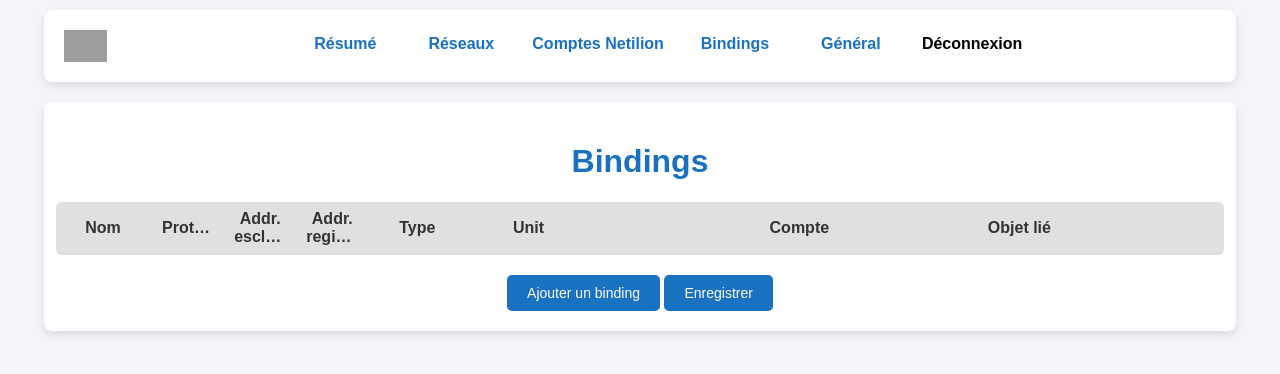
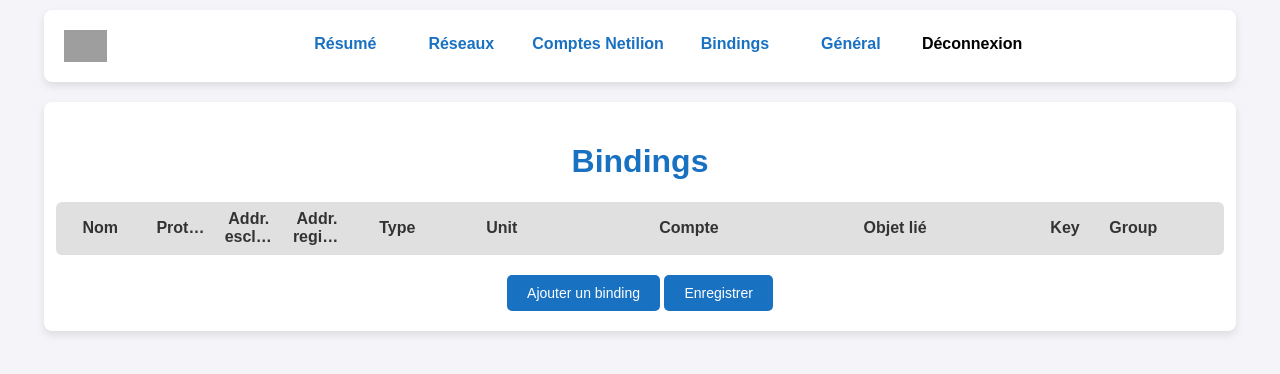
Before and after one commit to Minos2020/Passerelle-Netilion, a Flask app: template serverweb/templates/bindings.html in a window 1280 px wide. Shown: the top 374 px of the page. Run offline with Flask 3, Linux system fonts and the light colour scheme; the template is opened without the code that fills it, so the values that code supplies are empty; parts of the project's set-up code (start-up, migrations or seed data) failed here and were passed over; grey boxes are pictures that could not be loaded.

Commit message:
Ajout des notions de keys et de groups Ajouts des attributs dans la classe bindings, ajout des options dans l'interface graphique avec recherche parmi les options déjà existantes.

```diff
--- a/serverweb/templates/bindings.html
+++ b/serverweb/templates/bindings.html
@@ -9,7 +9,7 @@
 	.table { width: 100%; margin-top: 20px; }
 	.table-header, .table-row {
 		display: grid;
-		grid-template-columns: 1.5fr 1fr 1fr 1fr 1.5fr 2fr 0.8fr 1fr 2.5fr 4fr 0.8fr 0.8fr;
+		grid-template-columns: 1.5fr 1fr 1fr 1fr 1.5fr 2fr 0.8fr 2.5fr 4fr 0.8fr 1fr 1fr 0.8fr;
 		align-items: center;
 		justify-content: space-between;
 		gap: 20px;
@@ -18,6 +18,7 @@
 		width: 100%;
 		overflow: hidden;
 	}
+
 	.table-header { background: #e0e0e0; border-radius: 6px; }
 
 	.table-header > div {
@@ -86,8 +87,10 @@
       flex-direction: column;
       /* grid-gap: 5px; */
       /* width: min-content; */
-      max-width: 100%;
-	  max-height: 100%;
+      max-width: 90%;
+	  min-width: 90%;
+	  max-height: 90%;
+	  min-height: 90%;
       background: #fff;
       padding: 5px;
       border-radius: 6px;
@@ -96,7 +99,7 @@
   	}
 
 	.asset-tag-header {
-		background: #cae5fd;
+		background: #daeaf8;
 		text-align: center;
 		justify-content: center;
 		font-weight: bold;
@@ -133,6 +136,7 @@
 			try {
 				let response = await fetch("/api/get_units"); // Mets le bon chemin ici
 				units = await response.json();
+				console.log(units)
 				unitsLoaded = true; // Marque comme chargé
 				console.log("Units loaded:", units.length); // Debug
 			} catch (error) {
@@ -180,6 +184,13 @@
 						unitDisplay = `${found.name} (${found.symbol})`;
 					}
 				}
+
+				let groupOptions = netilionAccount?.assets?.find(asset => asset.id === binding.netilion_binding_id)?.value_groups ?? [];
+
+				let keyOptions = netilionAccount?.assets?.find(asset => asset.id === binding.netilion_binding_id)?.value_keys ?? [];
+
+
+
 				let bindingObject = bindableOptions.find(obj => obj.id === binding.netilion_binding_id);
 				let bindingLabel = "";
 
@@ -218,9 +229,6 @@
 						<button id="test-btn-${index}" title="Envoyer une requête modbus" class="btn btn-test" style="margin-top: 0px;" onclick="testBinding(${index})">Test</button>
 					</div>
 					<div>
-						<div id="test-result-${index}"></div>
-					</div>
-					<div>
 						<select onchange="updateBinding(${index}, 'netilion_account_id', this.value, true)">
 							${accounts.map(acc => `<option value="${acc.account_id}" ${acc.account_id === binding.netilion_account_id ? "selected" : ""}>${acc.identification}</option>`).join("")}
 						</select>
@@ -229,6 +237,24 @@
 						<div class="asset-tag-container" id="binding-label-${index}">--</div>
 					</div>
 					<button class="btn-choice" title="Sélectionner un asset" onclick="openSelectAssetModal(${index})">🔎</button>
+					<div>
+						<!-- Entrée pour la clé (key) -->
+						<input list="keys-list-${index}" name="key" id="key-input-${index}" value="${(binding.key === null) ? "" : binding.key}"
+						title="La clé permet de préciser quelle est la donnée dans Netilion et de différencier plusieurs types de données pour un même asset (ex: pH retour condensats, Turbidité retour condensats, Niveau cuve eaux de pluie, ...)"
+						onchange="updateBinding(${index}, 'key', this.value)">
+						<datalist id="keys-list-${index}">
+							${keyOptions.map(key => `<option value="${key}"></option>`).join("")}
+						</datalist>
+					</div>
+					<div>
+						<!-- Entrée pour le groupe (group) -->
+						<input list="groups-list-${index}" name="group" group="key-input-${index}" value="${(binding.group === null) ? "" : binding.group}"
+						title="Le groupe permet de créer des regroupements logiques de données pour un ou plusieurs assets (ex: Retour condensats, Circuit eaux de pluie, ...)"
+						onchange="updateBinding(${index}, 'group', this.value)">
+						<datalist id="groups-list-${index}">
+							${groupOptions.map(group => `<option value="${group}"></option>`).join("")}
+						</datalist>
+					</div>
 					<button class="btn btn-danger" title="Supprimer le binding" style="margin-top: 0px;" onclick="deleteBinding(${index})">&times;</button>
 
 				`;
@@ -347,6 +373,9 @@
 
 				} else if (response.ok && !data.success) {
 					showNotification("Problème lors de la création de l'asset :" + data.error, "error", 10000);
+				if (data.error === "{'errorType': 'HTTPError', 'endpoint': 'assets', 'status_code': 400, 'message': '{\"errors\":[{\"type\":\"not_unique_in_scope\",\"message\":\"serial number must be unique in manufacturer scope\",\"attribute\":\"serial_number\"}]}'}") {
+					showNotification("L'asset a déjà été ajouté par un autre utilisateur", "error", 10000);
+				}
 				}
 			} catch (error) {
 				showNotification(error, "error", 6000);
@@ -358,6 +387,7 @@
 
 
 		function updateBinding(index, field, value, render) {
+			console.log(value)
 			if (field === "netilion_account_id") {
 				// console.log(index);
 				// console.log(field);
@@ -374,6 +404,9 @@
 				}
 			} else if (field === "netilion_binding_id") {
 				bindings[index].netilion_binding_id = parseInt(value, 10);
+			} else if (field === "key" || field === "group") {
+				console.log(value)
+				bindings[index][field] = (value === "" || value === undefined) ? null : value;
 			} else {
 				bindings[index][field] = value;
 			}
@@ -394,6 +427,8 @@
 				unit_id: 1,
 				netilion_account_id: accounts.length > 0 ? accounts[0].id : null,
 				netilion_binding_id: null,
+				key: "",
+				group: "",
 			};
 			bindings.push(newBinding);
 			renderBindings();
@@ -437,11 +472,16 @@
 		async function testBinding(index) {
 			let binding = bindings[index];
 			let button = document.getElementById(`test-btn-${index}`);
-			let resultDiv = document.getElementById(`test-result-${index}`);
+			const originalHTML = button.innerHTML; // Sauvegarde de l'html du bouton
+			const originalClass = button.className; // Sauvegarde des classes du bouton
 
-			// Reset visuel avant de tester
-			button.style.backgroundColor = "#1971c2";
-			resultDiv.innerHTML = '<div class="spinner"></div>';
+			// Remplacement du bouton par un spinner de chargement
+			button.disabled = true;
+			button.className = '';
+			button.style.backgroundColor = 'transparent';
+			button.style.border = 'none';
+
+			button.innerHTML = '<div class="spinner"></div>';
 
 			try {
 				let response = await fetch("/api/modbus_test", {
@@ -459,35 +499,20 @@
 				let data = await response.json();
 				if (response.ok && data.status === "success") {
 					button.style.backgroundColor = "#28a745"; // Vert
-					resultDiv.innerText = `${data.value}`;
-					resultDiv.style.color = "#28a745";
+					showNotification(`Valeur lue : ${data.value}`, "success", 4000)
 				} else if (response.ok && data.status === "error") {
 					button.style.backgroundColor = "#dc3545"; // Rouge
-					resultDiv.innerText = `Échec : ${data.type}`;
-					resultDiv.style.color = "#dc3545";
+					showNotification(`Echec lecture valeur : ${data.type}`, "error", 4000)
 				}
 			} catch (error) {
 				button.style.backgroundColor = "#dc3545"; // Rouge
-				resultDiv.innerText = "Erreur";
-				resultDiv.style.color = "#dc3545";
+				showNotification(`Erreur : ${error}`, "error", 4000)
+			} finally {
+				// On replace le bouton tel qu'originalement
+				button.disabled = false;
+				button.className = originalClass;
+				button.innerHTML = originalHTML;
 			}
-
-			// Harmoniser les largeurs des resultDivs
-			let allResults = document.querySelectorAll("[id^='test-result-']");
-			let maxWidth = 0;
-
-			// On récupère la largeur de la plus grande case
-			allResults.forEach(div => {
-				div.style.width = "auto"; // Reset pour mesurer correctement
-				let width = div.offsetWidth;
-				if (width > maxWidth) maxWidth = width;
-			});
-
-			// On applique cette largeur à toutes les autres et au header également
-			allResults.forEach(div => {
-				div.style.width = `${maxWidth}px`;
-			});
-			document.getElementById('test-result-header').style.width = `${maxWidth}px`;
 		}
 
 	</script>
@@ -574,9 +599,10 @@
 		<div>Type</div>
 		<div>Unit</div>
 		<div></div>
-		<div id="test-result-header"></div>
 		<div>Compte</div>
 		<div style="grid-column: span 2;">Objet lié</div>
+		<div>Key</div>
+		<div>Group</div>
 		<div></div>
 	</div>
 
--- a/serverweb/templates/overview.html
+++ b/serverweb/templates/overview.html
@@ -284,7 +284,7 @@
           refresh_button.innerHTML = '↺';
         } else {
           console.error("Erreur backend :", data.error);
-          showNotification("Erreur lors du rafraîchissement des données :" + data.error, "error", 6000);
+          showNotification("Erreur lors du rafraîchissement des données :" + data.error, "error", 10000);
           refresh_button.innerHTML = '↺';
         }
 
```
Also changed, not shown: serverweb/model.py (+30 -8 lines), 1 other file.
